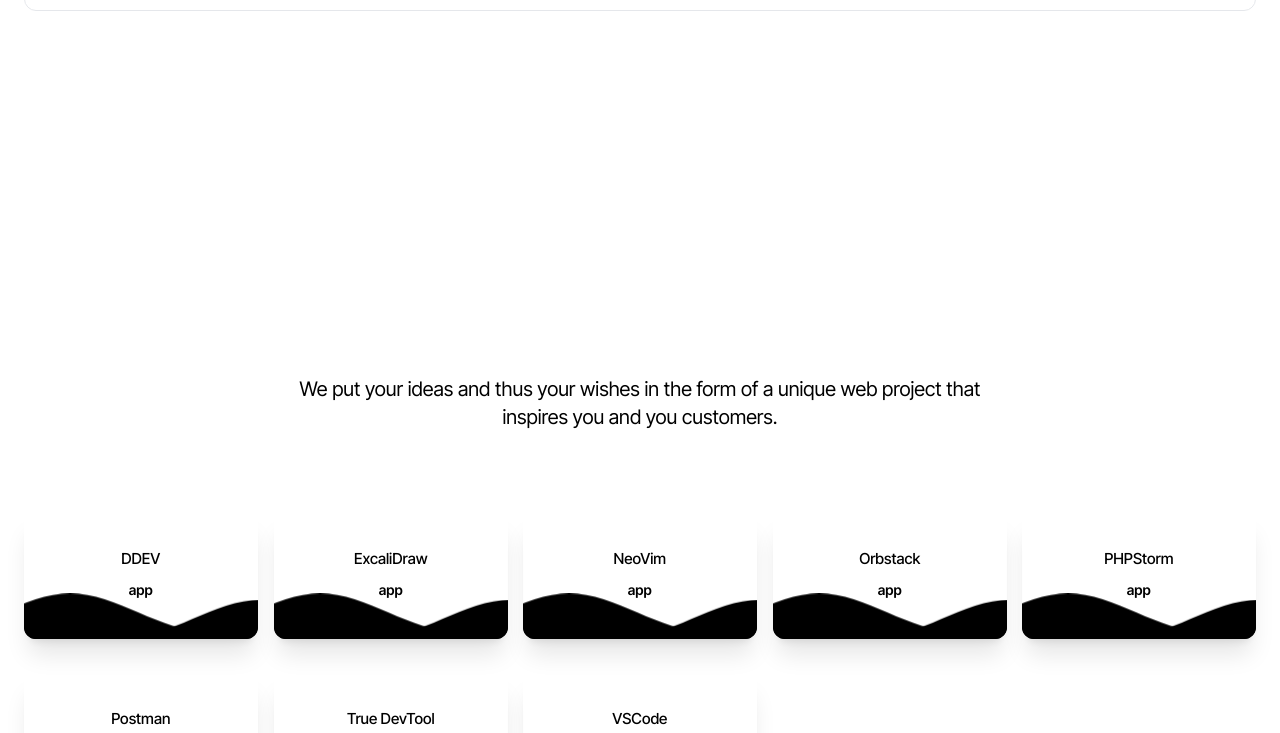
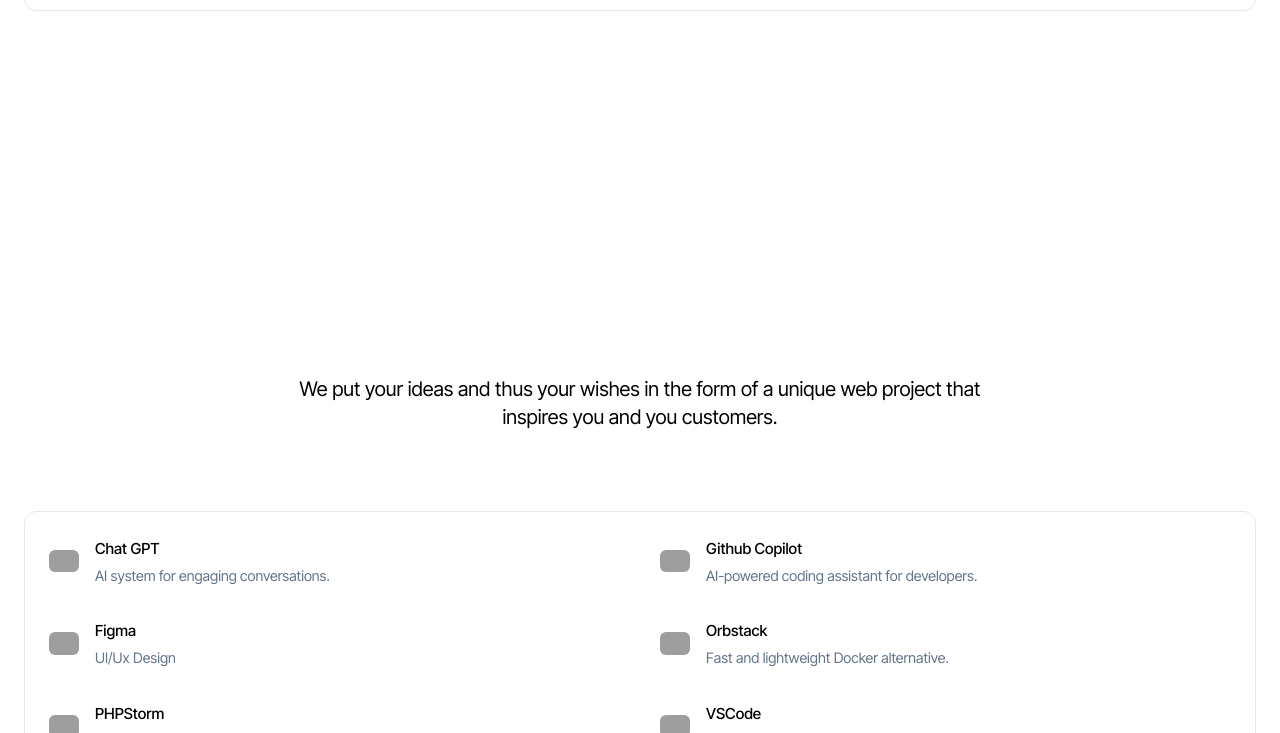
Before and after one commit to namnh198/namhoainguyen.com, an Astro site: page / in a window 1280 px wide. Shown: the part 2067-2800 px from the top of the page. Built offline with nearby package versions, Linux system fonts and the light colour scheme; Astro itself is replaced by a stand-in of ours; some packages are replaced by stand-ins of ours; grey boxes are pictures that could not be loaded; what @catppuccin/tailwindcss would draw is missing.

Commit message:
chore: update template bookmark

```diff
--- a/src/components/ui/bookmark.astro
+++ b/src/components/ui/card-wave.astro
@@ -1,27 +1,32 @@
 ---
-import type { Bookmark } from '@/types';
+import type { Colors } from '@/types';
 import { randomColor } from '@/lib/utils';
 import Badge from './badge.astro';
 
 interface Props {
-  bookmark: Bookmark;
+  option: {
+    name: string;
+    type: string;
+    url: string;
+    color?: Colors;
+  };
 }
-const { bookmark } = Astro.props;
-const color = bookmark.color || randomColor();
+const { option } = Astro.props;
+const color = option.color || randomColor();
 ---
 
 <a
-  href={bookmark.url}
+  href={option.url}
   target="_blank"
   rel="noopener noreferrer"
   class="bg-mantle shadow-xl min-h-32 flex flex-col justify-center items-center p-4 rounded-xl transition will-change-transform duration-300 relative overflow-hidden group gap-2 hover:-translate-y-1"
 >
   <span class="font-medium leading-[1.35] text-[0.95rem] group-hover:text-mauve">
-    {bookmark.name}
+    {option.name}
   </span>
   <span class="gap-2 items-center">
     <Badge variant={color}>
-      <span>{bookmark.type}</span>
+      <span>{option.type}</span>
     </Badge>
   </span>
   <span class="absolute -bottom-0.5 w-full">
--- a/src/lib/bookmarks.ts
+++ b/src/lib/bookmarks.ts
@@ -2,60 +2,163 @@
 
 export const BOOKMARKS: Bookmark[] = [
   {
-    name: 'True DevTool',
-    type: 'web',
-    url: 'https://truedevtools.com/',
-    excerpt: 'It has 45+ tools for dev used',
-    tag: ['dev'],
-    isPaid: false,
-    color: 'mauve'
+    title: 'AI Tools',
+    list: [
+      {
+        name: 'Chat GPT',
+        url: 'https://chatgpt.com/',
+        image: 'https://res.cloudinary.com/doo2twtbu/image/upload/f_auto,q_auto/v1/nhn.com-tools/chatgpt_odcxwa',
+        excerpt: 'AI system for engaging conversations.',
+        invertDark: true,
+        pinned: true
+      },
+      {
+        name: 'Github Copilot',
+        url: 'https://chatgpt.com/',
+        image: 'https://res.cloudinary.com/doo2twtbu/image/upload/f_auto,q_auto/v1/nhn.com-tools/github-copilot_u6zdra',
+        excerpt: 'AI-powered coding assistant for developers.',
+        pinned: true
+      }
+    ]
+  },
+  {
+    title: 'Browser Extensions',
+    list: [
+      {
+        name: 'Google Translate',
+        url: 'https://chatgpt.com/',
+        image: 'https://res.cloudinary.com/doo2twtbu/image/upload/f_auto,q_auto/v1/nhn.com-tools/translate_ymrdqg',
+        excerpt: 'Quickly translate selected text online.'
+      },
+      {
+        name: 'Wappalyzer',
+        url: 'https://chatgpt.com/',
+        image: 'https://res.cloudinary.com/doo2twtbu/image/upload/f_auto,q_auto/v1/nhn.com-tools/wappalyzer_s7itik',
+        excerpt: 'Identify website technologies effortlessly.'
+      }
+    ]
+  },
+  {
+    title: 'Design',
+    list: [
+      {
+        name: 'Figma',
+        url: '',
+        image: 'https://res.cloudinary.com/doo2twtbu/image/upload/f_auto,q_auto/v1/nhn.com-tools/figma_tkaf61',
+        excerpt: 'UI/Ux Design',
+        pinned: true
+      },
+      {
+        name: 'Capcut',
+        url: '',
+        image: 'https://res.cloudinary.com/doo2twtbu/image/upload/f_auto,q_auto/v1/nhn.com-tools/capcut_arbjzw',
+        excerpt: 'UI/Ux Design'
+      }
+    ]
+  },
+  {
+    title: 'Dev',
+    list: [
+      {
+        name: 'NeoVim',
+        image: 'https://res.cloudinary.com/doo2twtbu/image/upload/f_auto,q_auto/v1/nhn.com-tools/vim_j7rfxs',
+        url: 'https://neovim.io/',
+        excerpt: 'Quickly open any file.'
+      },
+      {
+        name: 'Orbstack',
+        url: 'https://orbstack.dev/',
+        image: 'https://res.cloudinary.com/doo2twtbu/image/upload/f_auto,q_auto/v1/nhn.com-tools/orbstack_ovk5yl',
+        excerpt: 'Fast and lightweight Docker alternative.',
+        pinned: true
       },
       {
         name: 'PHPStorm',
-    type: 'app',
         url: 'https://www.jetbrains.com/phpstorm/',
-    tag: ['dev'],
-    isPaid: true,
-    color: 'maroon'
-  },
-  {
-    name: 'Postman',
-    type: 'app',
-    url: 'https://www.postman.com/',
-    excerpt: 'Testing API',
-    tag: ['dev'],
-    color: 'peach'
+        image: 'https://res.cloudinary.com/doo2twtbu/image/upload/f_auto,q_auto/v1/nhn.com-tools/phpstorm_zx1mfv',
+        excerpt: 'My PHP IDE for developing.',
+        pinned: true
       },
       {
         name: 'VSCode',
-    type: 'app',
         url: '',
-    tag: ['dev'],
-    color: 'sky'
+        image: 'https://res.cloudinary.com/doo2twtbu/image/upload/f_auto,q_auto/v1/nhn.com-tools/vscode_nydric',
+        excerpt: 'My Frontend IDE for developing.',
+        pinned: true
+      }
+    ]
+  },
+  // {
+  //   title: 'MacOS',
+  //   list: []
+  // },
+  {
+    title: 'Online Tools',
+    list: [
+      {
+        name: 'ExcaliDraw',
+        url: 'https://excalidraw.com/',
+        image: 'https://res.cloudinary.com/doo2twtbu/image/upload/f_auto,q_auto/v1/nhn.com-tools/excalidraw_zctfkf',
+        excerpt: 'Wireframe & Showcase IDEA workflow.'
       },
       {
-    name: 'ExcaliDraw',
-    type: 'app',
-    url: 'https://excalidraw.com/',
-    color: 'maroon'
-    // tag: ['macos', 'li']
+        name: 'True DevTool',
+        url: 'https://truedevtools.com/',
+        image: 'https://res.cloudinary.com/doo2twtbu/image/upload/f_auto,q_auto/v1/nhn.com-tools/true-devtool_mrdehw',
+        excerpt: 'It has 45+ tools for dev used',
+        pinned: true
+      }
+    ]
   },
   {
-    name: 'NeoVim',
-    type: 'app',
-    url: 'https://neovim.io/',
-    color: 'green'
+    title: 'Playground',
+    list: [
+      {
+        name: 'Postman',
+        url: 'https://www.postman.com/',
+        image: 'https://res.cloudinary.com/doo2twtbu/image/upload/f_auto,q_auto/v1/nhn.com-tools/postman_y4hm2i',
+        excerpt: 'Quickly test APIs with Postman.',
+        pinned: true
+      }
+    ]
   },
+  // {
+  //   title: 'Relax',
+  //   list: []
+  // },
+  {
+    title: 'Services',
+    list: [
       {
         name: 'DDEV',
-    type: 'app',
         url: 'https://ddev.com/',
-    color: 'blue'
-  },
-  {
-    name: 'Orbstack',
-    type: 'app',
-    url: 'https://orbstack.dev/',
-    color: 'lavender'
+        image: 'https://res.cloudinary.com/doo2twtbu/image/upload/f_auto,q_auto/v1/nhn.com-tools/ddev_qd0x2y',
+        excerpt: 'Local docker web development template.'
       }
+    ]
+  }
+  // {
+  //   title: 'Security',
+  //   list: []
+  // },
+  // {
+  //   title: 'Social',
+  //   list: []
+  // },
+  // {
+  //   title: 'Taking Notes',
+  //   list: []
+  // },
+  // {
+  //   title: 'Terminal',
+  //   list: []
+  // },
+  // {
+  //   title: 'Utilities',
+  //   list: []
+  // },
+  // {
+  //   title: 'VSCode Extensions',
+  //   list: []
+  // }
 ];
--- a/src/pages/bookmarks.astro
+++ b/src/pages/bookmarks.astro
@@ -2,24 +2,58 @@
 import HeroCover from '@/components/ui/hero-cover.astro';
 import Layout from '@/layouts/Layout.astro';
 import { BOOKMARKS } from '@/lib/bookmarks';
-import Bookmark from '../components/ui/bookmark.astro';
+import { Image } from 'astro:assets';
 import { getMetaData } from '../lib/utils';
 const metadata = getMetaData({
   title: 'Bookmarks'
 });
+const totalBookmark = BOOKMARKS.reduce((total, bookmark) => total + bookmark.list.length, 0);
 ---
 
 <Layout metadata={metadata}>
   <main>
-    <HeroCover title="Bookmarks" subtitle={`${BOOKMARKS.length} bookmark(s) that I usually use.`}>
+    <HeroCover title="Bookmarks" subtitle={`${totalBookmark} bookmark(s) that I usually use.`}>
       <h2 class="text-lg md:text-xl leading-8 font-medium">
         I’m always on the lookout for new apps and websites that can help me learn and work more effectively. Here’s a
         list of tools that I’ve found really useful so far.
       </h2>
     </HeroCover>
+
     <section class="max-w-screen-lg mx-auto my-20">
-      <div class="grid grid-cols-2 md:grid-cols-3 lg:grid-cols-4 gap-x-6 gap-y-8 sm:gap-x-4">
-        {BOOKMARKS.map(bookmark => <Bookmark bookmark={bookmark} />)}
+      <div class="flex flex-col gap-8">
+        {
+          BOOKMARKS.map(bookmark => (
+            <div class="flex flex-col rounded-xl bg-mantle p-1">
+              <div class="p-4 text-text">{bookmark.title}</div>
+              <div class="bg-base grid gap-x-2 p-2 sm:grid-cols-2 rounded-xl border border-surface0">
+                {bookmark.list.map(item => (
+                  <a
+                    href={item.url}
+                    target="_blank"
+                    class="flex flex-row items-center p-4 gap-4 transition-colors duration-300 hover:bg-surface0 rounded-lg"
+                  >
+                    {item.image && (
+                      <Image
+                        src={item.image}
+                        alt={item.name}
+                        width={30}
+                        height={30}
+                        loading="eager"
+                        class:list={['rounded-md h-auto z-20', { 'dark:invert': item.invertDark }]}
+                      />
+                    )}
+                    <div class="flex flex-col gap-1">
+                      <div class="font-normal">
+                        <span class="font-medium text-[0.95rem]">{item.name}</span>
+                      </div>
+                      <div class="text-slate-500 text-[0.9rem]">{item.excerpt}</div>
+                    </div>
+                  </a>
+                ))}
+              </div>
+            </div>
+          ))
+        }
       </div>
     </section>
   </main>
--- a/src/pages/index.astro
+++ b/src/pages/index.astro
@@ -5,11 +5,19 @@
 import { Icon } from 'astro-icon/components';
 import PostList from '@/components/post/post-list.astro';
 import { BOOKMARKS } from '../lib/bookmarks';
-import Bookmark from '../components/ui/bookmark.astro';
 import { getMetaData } from '../lib/utils';
 
 const posts = await getPosts();
-const bookmarks = BOOKMARKS.sort((a, b) => a.name.localeCompare(b.name)).slice(0, 10);
+const bookmarks = BOOKMARKS.reduce((result, item) => {
+  const pinned = item.list.filter(b => b.pinned);
+  if (pinned.length) {
+    return [...result, ...pinned];
+  }
+
+  return result;
+}, []);
+
+console.log(bookmarks);
 const metadata = getMetaData({
   title: "Hi! I'm Nam"
 });
@@ -287,10 +295,33 @@
       </div>
 
       <section class="max-w-screen-xl my-5 lg:my-8 mx-auto px-4 lg:px-6">
-        <div
-          class="grid grid-cols-1 xs:grid-cols-2 md:grid-cols-3 lg:grid-cols-4 xl:grid-cols-5 gap-x-6 gap-y-8 sm:gap-x-4"
-        >
-          {bookmarks.map(bookmark => <Bookmark bookmark={bookmark} />)}
+        <div class="bg-mantle grid gap-x-2 p-2 sm:grid-cols-2 rounded-xl border border-surface0">
+          {
+            bookmarks.map(item => (
+              <a
+                href={item.url}
+                target="_blank"
+                class="flex flex-row items-center p-4 gap-4 transition-colors duration-300 hover:bg-surface0 rounded-lg"
+              >
+                {item.image && (
+                  <Image
+                    src={item.image}
+                    alt={item.name}
+                    width={30}
+                    height={30}
+                    loading="eager"
+                    class:list={['rounded-md h-auto z-20', { 'dark:invert': item.invertDark }]}
+                  />
+                )}
+                <div class="flex flex-col gap-1">
+                  <div class="font-normal">
+                    <span class="font-medium text-[0.95rem]">{item.name}</span>
+                  </div>
+                  <div class="text-slate-500 text-[0.9rem]">{item.excerpt}</div>
+                </div>
+              </a>
+            ))
+          }
         </div>
       </section>
     </section>
--- a/src/pages/notes/[slug].astro
+++ b/src/pages/notes/[slug].astro
@@ -25,18 +25,18 @@
   title: post.title,
   description: post.excerpt
 });
-
-const attrs = { type: 'text/partytown' };
 ---
 
 <Layout metadata={metadata}>
   <link rel="stylesheet" href="https://cdn.jsdelivr.net/npm/katex@0.16.9/dist/katex.min.css" crossorigin slot="head" />
   <script
+    is:inline
     src="https://cdnjs.cloudflare.com/ajax/libs/medium-zoom/1.1.0/medium-zoom.min.js"
     crossorigin="anonymous"
     referrerpolicy="no-referrer"
     slot="head"></script>
   <script
+    is:inline
     src="https://cdnjs.cloudflare.com/ajax/libs/mermaid/11.4.0/mermaid.min.js"
     crossorigin="anonymous"
     referrerpolicy="no-referrer"></script>
--- a/src/types.d.ts
+++ b/src/types.d.ts
@@ -86,13 +86,15 @@
 }
 
 export interface Bookmark {
-  name: string;
-  type: 'app' | 'web';
-  url: string;
-  tag?: string[];
-  excerpt?: string;
-  isPaid?: boolean;
-  color?: Colors;
+  title: string;
+  list: Array<{
+    name: string;
+    url: string;
+    image?: string;
+    excerpt?: string;
+    invertDark?: boolean;
+    pinned?: boolean;
+  }>;
 }
 
 export type Toc = {
```
Lines whose indentation alone changed are shown as unchanged.
